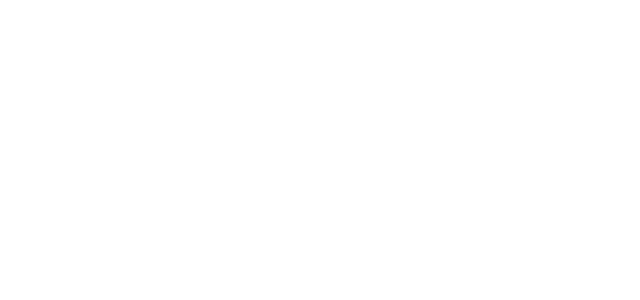
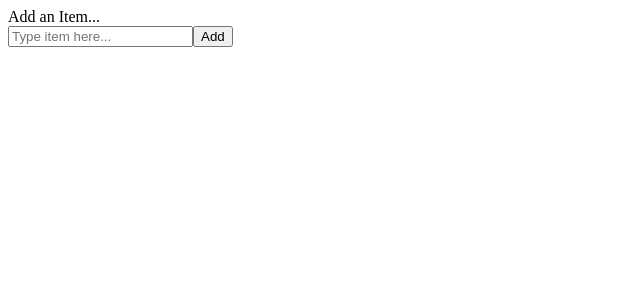
Before and after one commit to cagregoris/to-do-list, a React (Create React App) app: page / in a window 1280 px wide. Shown: the top 300 px of the page, without its empty margins (0-640 px from the left). Built offline with nearby package versions, Linux system fonts and the light colour scheme.

Commit message:
initial logic

```diff
--- a/src/App.js
+++ b/src/App.js
@@ -13,7 +13,19 @@ class App extends Component {
     return (
       <div className="App">
         <div>
-
+          Add an Item...
+          <br/>
+          <input
+          type="text"
+          placeholder="Type item here..."
+          value={this.state.newItem}
+          onChange={e => this.updateInput("newItem", e.target.value)}
+          />
+          <button
+            onClick={() => this.addItem()}
+          >
+            Add
+          </button>
         </div>
       </div>
     )
```
